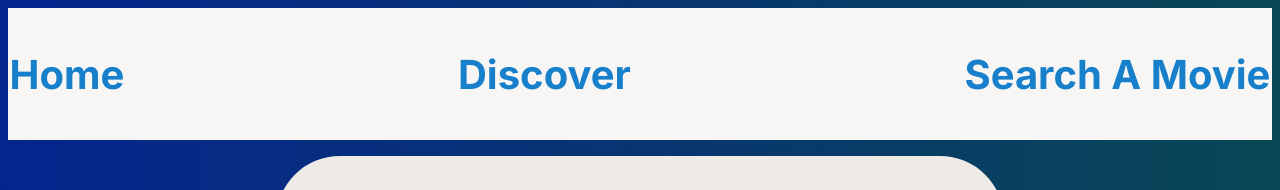
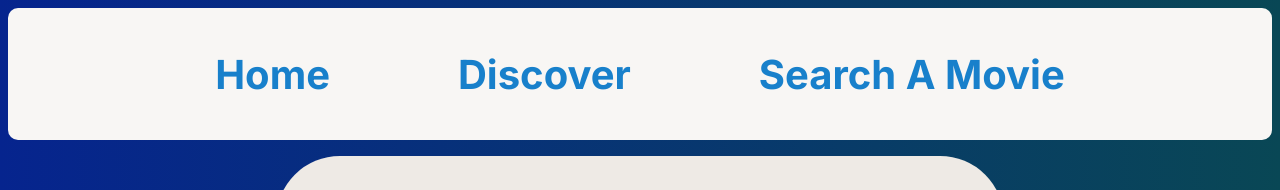
Before and after one commit to carey-andrew/nextjs-MovieAPI-remake, a Next.js app in the folder movie-api/: page / in a window 1280 px wide. Shown: the top 190 px of the page. Built offline with nearby package versions, Linux system fonts and the light colour scheme; no server answers.

Commit message:
changed spacing in header

```diff
--- a/movie-api/app/components/header/header.css
+++ b/movie-api/app/components/header/header.css
@@ -2,9 +2,10 @@
     color: white;
     background-color: rgb(248, 246, 244);
     display:flex;
-    justify-content: space-between;
+    justify-content: center;
     padding: 0.1rem;
     margin:0 0 1rem 0;
+    border-radius: 10px;
 }
 .nav a {
     text-decoration: none; /* Remove default underline from links */
@@ -14,7 +15,11 @@ p {
     text-decoration: none;
     color: rgb(24, 128, 203);
     font-weight: bold;
+    padding-top:0rem;
+    padding-bottom:0rem;
+    padding-left: 4rem;
+    padding-right: 4rem;
 }
 p:hover {
-    color:rgb(230, 80, 155);
+    color:rgb(50, 222, 191);
 }
--- a/movie-api/app/components/kidsSearch/FamilySearch.jsx
+++ b/movie-api/app/components/kidsSearch/GenreSearch.jsx
@@ -1,5 +1,5 @@
 import React, { useState, useEffect } from "react";
-import "./FamilySearch.css";
+import "./GenreSearch.css";
 
 const FamilySearch = () => {
   const [searchTerm, setSearchTerm] = useState("");
--- a/movie-api/app/components/movies/movies.css
+++ b/movie-api/app/components/movies/movies.css
@@ -17,7 +17,7 @@
   .poster {
     margin-left: 50px;
     position: relative;
-    width: 350px;
+    width: 300px;
 
   }
 
--- a/movie-api/pages/Search.jsx
+++ b/movie-api/pages/Search.jsx
@@ -2,7 +2,7 @@ import "../app/globals.css"
 import Header from "../app/components/header/Header"
 import Footer from "../app/components/footer/Footer"
 import SearchMovie from "../app/components/search/SearchMovie"
-import FamilySearch from "@/app/components/kidsSearch/FamilySearch"
+import FamilySearch from "@/app/components/kidsSearch/GenreSearch"
 
 export default function Search() {
 
```
Also changed, not shown: movie-api/app/components/kidsSearch/GenreSearch.css (renamed from movie-api/app/components/kidsSearch/FamilySearch.css).
